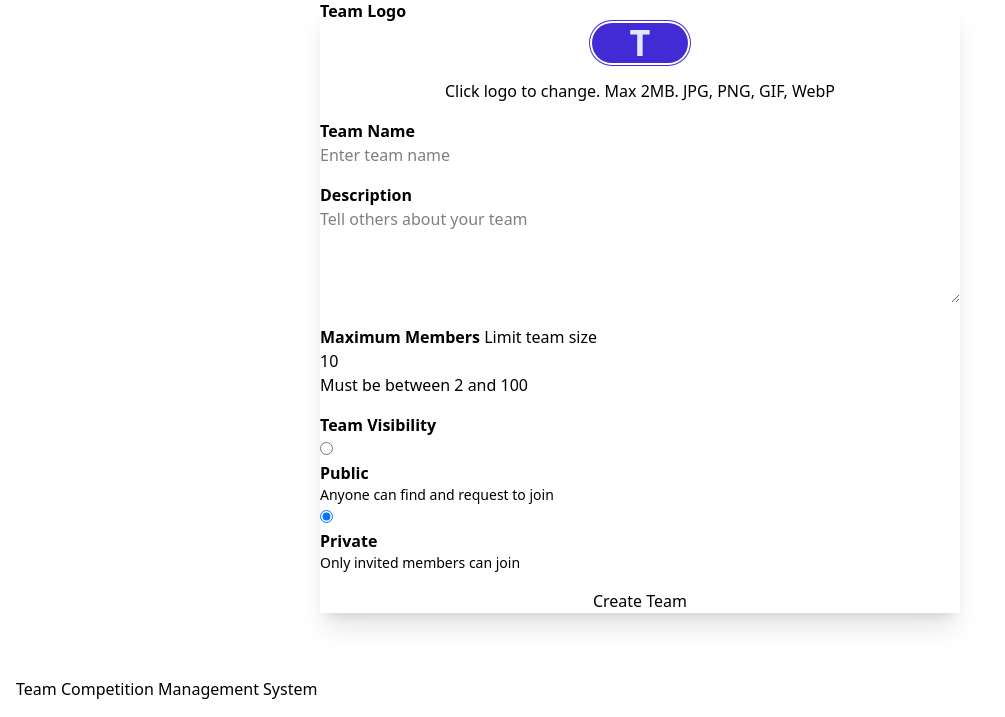
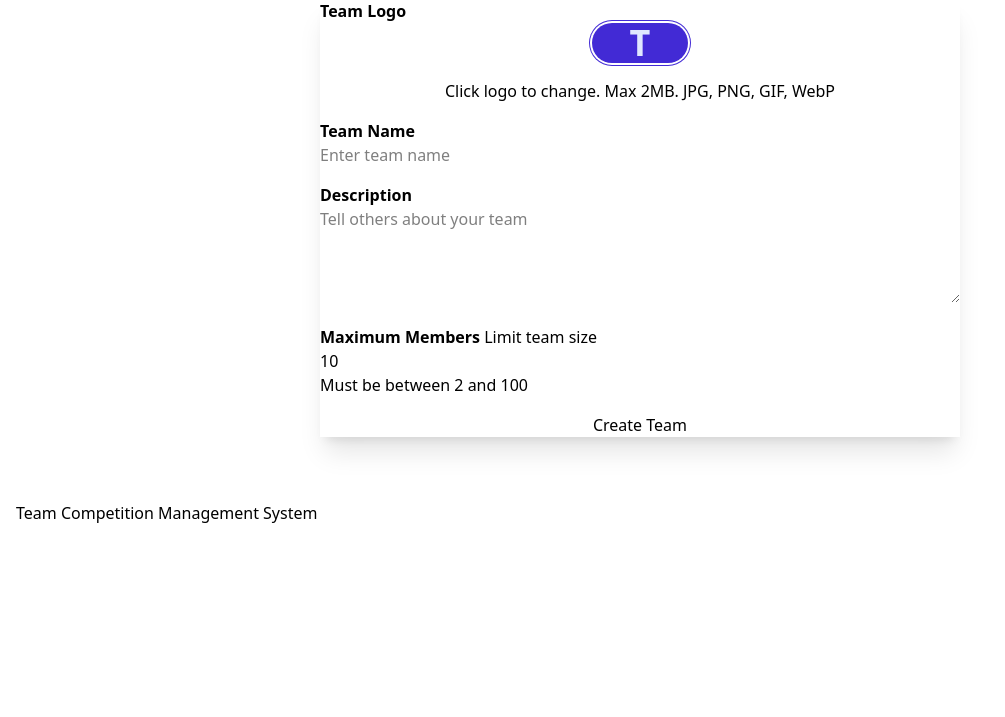
Before and after one commit to lsupwp/Competition_Management, a PHP site: page /team/views/team/create.php in a window 1280 px wide. Shown: the part 390-1107 px from the top of the page, without its empty margins (0-1005 px from the left). After the commit the page ends 913 px from the top, so only its background shows below. Run offline with PHP 8.4, Linux system fonts and the light colour scheme; the visitor is signed in with stand-in values (Sample User, id 1); some libraries are stand-ins or nearby versions.

Commit message:
refactor: remove public/private visibility and join requests
- Remove is_public field from teams table (all teams are private)
- Remove team_join_requests table (no public team listing)
- Remove visibility radio buttons from create.php and settings.php
- Remove is_public references from TeamController
- Remove public/private badges from manage.php
- System is now invitation-only for private community

```diff
--- a/database.sql
+++ b/database.sql
@@ -34,14 +34,12 @@ CREATE TABLE IF NOT EXISTS teams (
     description TEXT,
     logo_url VARCHAR(500),
     max_members INT DEFAULT 10,
-    is_public TINYINT(1) DEFAULT 0 COMMENT '0=private, 1=public',
     created_at TIMESTAMP DEFAULT CURRENT_TIMESTAMP,
     updated_at TIMESTAMP DEFAULT CURRENT_TIMESTAMP ON UPDATE CURRENT_TIMESTAMP,
     deleted_at TIMESTAMP NULL,
 
     FOREIGN KEY (owner_id) REFERENCES users(id) ON DELETE CASCADE,
     INDEX idx_owner_id (owner_id),
-    INDEX idx_is_public (is_public),
     INDEX idx_deleted_at (deleted_at)
 ) ENGINE=InnoDB DEFAULT CHARSET=utf8mb4 COLLATE=utf8mb4_unicode_ci;
 
--- a/web/views/team/create.php
+++ b/web/views/team/create.php
@@ -12,7 +12,7 @@ if (!isset($_SESSION['user'])) {
 $title = 'Create Team - Team Competition';
 
 $error = '';
-$old = ['name' => '', 'description' => '', 'max_members' => '10', 'is_public' => '0'];
+$old = ['name' => '', 'description' => '', 'max_members' => '10'];
 
 if ($_SERVER['REQUEST_METHOD'] === 'POST') {
     // Validate CSRF token
@@ -32,7 +32,6 @@ if ($_SERVER['REQUEST_METHOD'] === 'POST') {
                 'name' => $_POST['name'] ?? '',
                 'description' => $_POST['description'] ?? '',
                 'max_members' => $_POST['max_members'] ?? '10',
-                'is_public' => $_POST['is_public'] ?? '0',
             ];
         }
     }
@@ -106,33 +105,6 @@ ob_start();
                     </label>
                 </div>
 
-                <!-- Visibility -->
-                <div class="form-control">
-                    <label class="label">
-                        <span class="label-text font-semibold">Team Visibility</span>
-                    </label>
-                    <div class="space-y-2">
-                        <label class="label cursor-pointer justify-start gap-3">
-                            <input type="radio" name="is_public" value="1"
-                                   class="radio radio-primary"
-                                   <?= $old['is_public'] === '1' ? 'checked' : '' ?> />
-                            <div>
-                                <div class="font-semibold">Public</div>
-                                <div class="text-sm text-base-content/70">Anyone can find and request to join</div>
-                            </div>
-                        </label>
-                        <label class="label cursor-pointer justify-start gap-3">
-                            <input type="radio" name="is_public" value="0"
-                                   class="radio radio-primary"
-                                   <?= $old['is_public'] === '0' ? 'checked' : '' ?> />
-                            <div>
-                                <div class="font-semibold">Private</div>
-                                <div class="text-sm text-base-content/70">Only invited members can join</div>
-                            </div>
-                        </label>
-                    </div>
-                </div>
-
                 <div class="divider"></div>
 
                 <button type="submit" class="btn btn-primary w-full">Create Team</button>
```
Also changed, not shown: web/src/Controllers/TeamController.php (+9 -11 lines), web/views/team/manage.php (+0 -10 lines), web/views/team/settings.php (+0 -27 lines).
